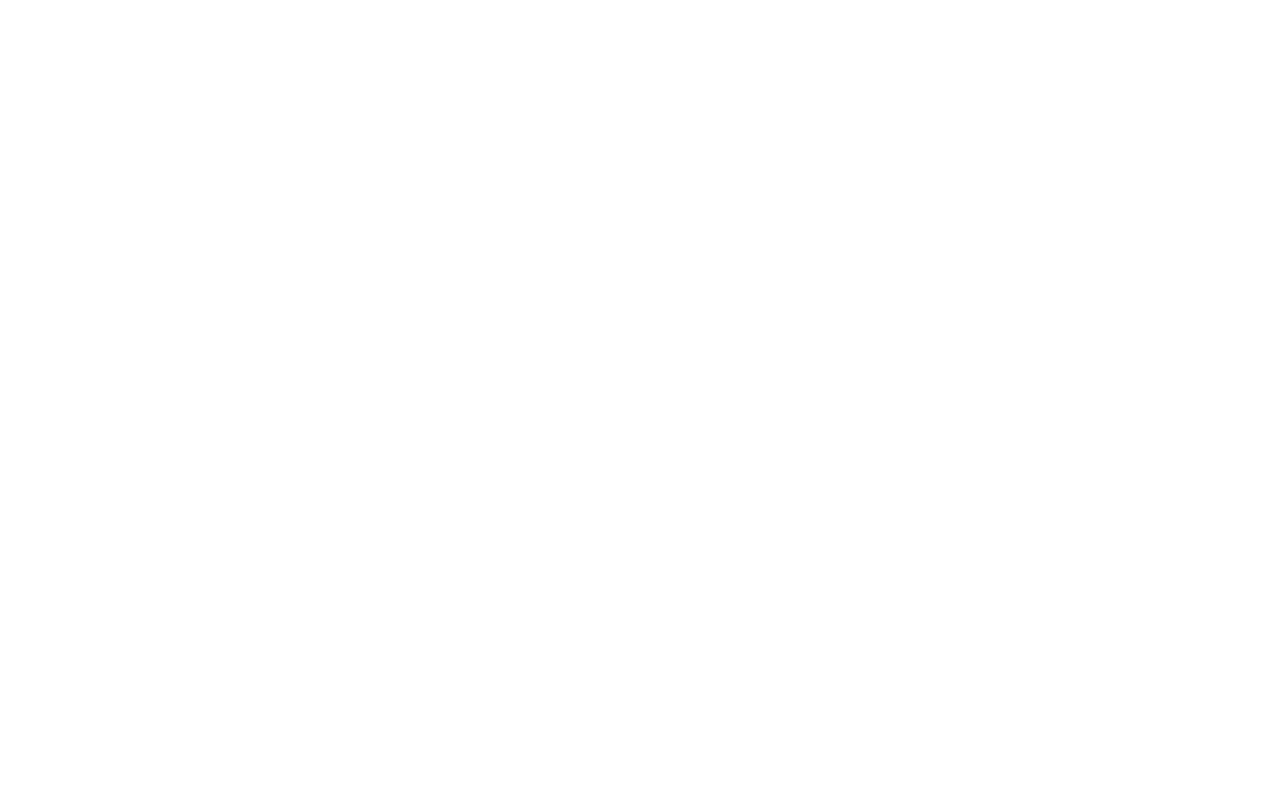
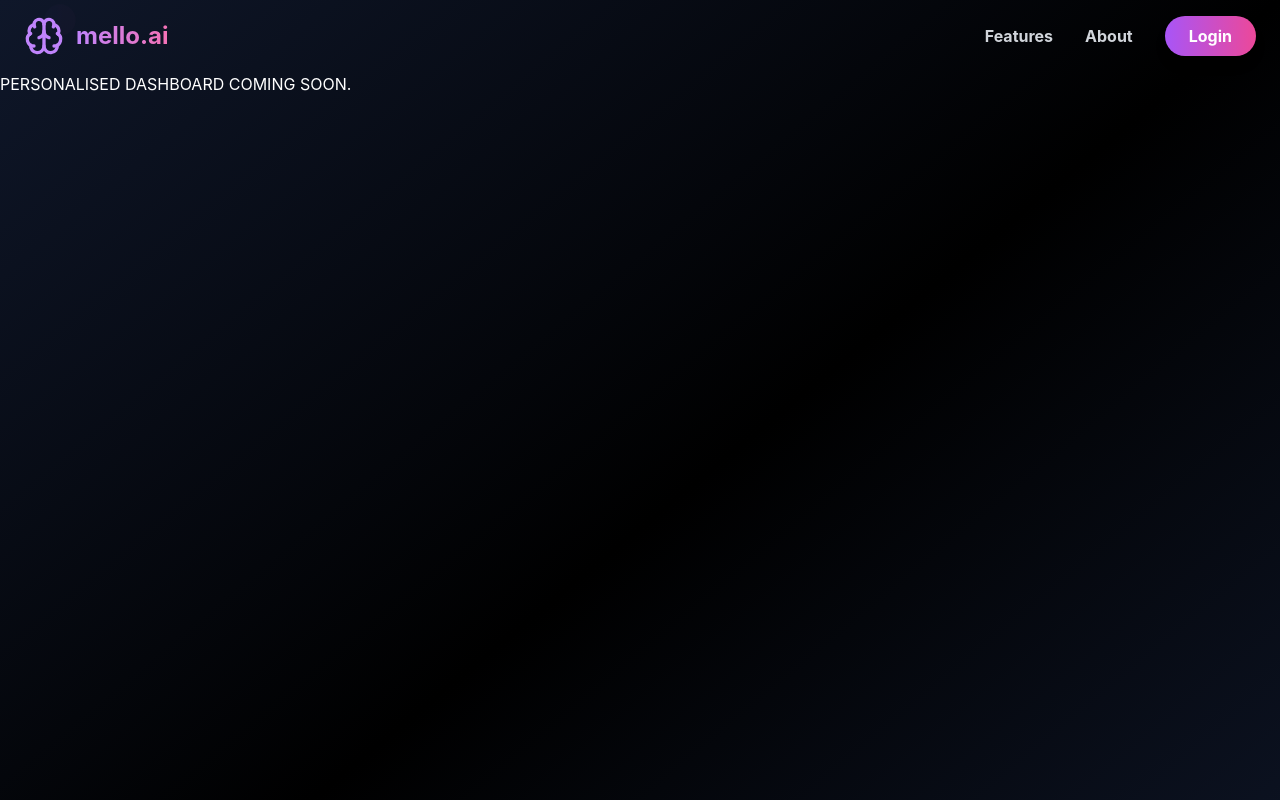
Before and after one commit to CodeMosaic7/learning-potato, a React (Vite) app in the folder ai-learning-frontend/: page /Roadmap in a window 1280 px wide. Before the commit this address had no page. Shown: the top 800 px of the page. Built offline with nearby package versions, Linux system fonts and the light colour scheme.

Commit message:
feat: Add Roadmap page and update navigation; refactor Home component for improved routing

```diff
--- a/ai-learning-frontend/src/App.jsx
+++ b/ai-learning-frontend/src/App.jsx
@@ -7,6 +7,7 @@
 import AuthComponent from './components/AuthComponent.jsx';
 import HomeWorkHelper from './pages/HomeWorkHelper.jsx';
 import Quiz from './pages/Quiz.jsx';
+import Roadmap from './pages/Roadmap.jsx'
 function App() {
   return (
     <BrowserRouter>
@@ -17,6 +18,7 @@
         <Route path="/chatbot" element={<Chatbot/>} />
         <Route path="/HomeWorkHelper" element={<HomeWorkHelper/>} />
         <Route path="/Quiz" element={<Quiz/>} />
+        <Route path="/Roadmap" element={<Roadmap/>}/>
       </Routes>
     </BrowserRouter>
   );
--- a/ai-learning-frontend/src/pages/Chatbot.jsx
+++ b/ai-learning-frontend/src/pages/Chatbot.jsx
@@ -73,9 +73,7 @@
     }
   };
 
-  // -----------------------------
   // SEND MESSAGE
-  // -----------------------------
   const sendMessage = async () => {
     if (!newMessage.trim()) return;
 
@@ -125,9 +123,7 @@
     navigate("/");
   };
 
-  // -----------------------------
   // LOADING SCREEN
-  // -----------------------------
   if (isLoading) {
     return (
       <div className="min-h-screen bg-gradient-to-br from-[#080C1A] via-[#0F0A21] to-[#080C1A] flex items-center justify-center">
@@ -139,9 +135,7 @@
     );
   }
 
-  // -----------------------------
   // MAIN CHAT UI (UPDATED)
-  // -----------------------------
   return (
     <div className="min-h-screen bg-gradient-to-br from-[#080C1A] via-[#0F0A21] to-[#080C1A] text-white flex flex-col">
 
--- a/ai-learning-frontend/src/pages/Home.jsx
+++ b/ai-learning-frontend/src/pages/Home.jsx
@@ -6,7 +6,7 @@
 
 const Home = () => {
   const [isVisible, setIsVisible] = useState(false);
-  const navigate=useNavigate();
+  const navigate = useNavigate();
   // Set isVisible to true on component mount to trigger animations
   useEffect(() => {
     setIsVisible(true);
@@ -35,10 +35,18 @@
       icon: <Target className="w-8 h-8" />,
       title: "Progress Tracking",
       description: "Comprehensive analytics to monitor your learning journey and achievements.",
-      path: "/Dashboard"
+      path: "/Roadmap"
     }
   ];
 
+  const handleStartLearning=()=>{
+    const token=localStorage.getItem("token");
+    if (token){
+      navigate("./dashboard")
+    } else {
+      navigate("./login")
+    }
+  }
   return (
     <div className="min-h-screen bg-gradient-to-br from-slate-900 via-black to-slate-900 text-white overflow-hidden">
 
@@ -48,12 +56,10 @@
         <div className="absolute top-3/4 right-1/4 w-64 h-64 bg-blue-500/10 rounded-full blur-3xl animate-pulse" style={{animationDelay: '1s'}}></div>
         <div className="absolute top-1/2 left-1/2 w-32 h-32 bg-pink-500/10 rounded-full blur-2xl animate-pulse" style={{animationDelay: '2s'}}></div>
       </div>
-
       {/* Navigation */}
       <Header />
-
       {/* Hero Section */}
-      <section className="relative z-10 container mx-auto px-6 py-20">
+      <section className="h-screen relative z-10 container mx-auto px-6 py-20">
         <div className={`text-center transition-all duration-1000 ${isVisible ? 'opacity-100 translate-y-0' : 'opacity-0 translate-y-10'}`}>
           <div className="inline-flex items-center space-x-2 bg-purple-500/20 backdrop-blur-sm border border-purple-500/30 rounded-full px-4 py-2 mb-8">
             <Zap className="w-4 h-4 text-yellow-400" />
@@ -73,7 +79,7 @@
           </p>
 
           <div className="flex flex-col sm:flex-row gap-4 justify-center items-center">
-            <button className="group bg-gradient-to-r from-purple-500 to-pink-500 hover:from-purple-600 hover:to-pink-600 px-8 py-4 rounded-full text-lg font-semibold transition-all duration-300 transform hover:scale-105 shadow-2xl hover:shadow-purple-500/50 flex items-center space-x-2">
+            <button onClick={handleStartLearning} className="group bg-gradient-to-r from-purple-500 to-pink-500 hover:from-purple-600 hover:to-pink-600 px-8 py-4 rounded-full text-lg font-semibold transition-all duration-300 transform hover:scale-105 shadow-2xl hover:shadow-purple-500/50 flex items-center space-x-2">
               <PlayCircle className="w-6 h-6 group-hover:animate-bounce" />
               <span>Start Learning</span>
               <ArrowRight className="w-5 h-5 group-hover:translate-x-1 transition-transform" />
@@ -83,7 +89,7 @@
       </section>
 
       {/* Features Section */}
-      <section id="features" className="relative z-10 container mx-auto px-6 py-20">
+      <section id="features" className="h-screen relative z-10 container mx-auto px-6 py-20">
         <div className="text-center mb-16">
           <h2 className="text-4xl md:text-5xl font-bold mb-4">
             Exclusive Features
@@ -118,7 +124,6 @@
           ))}
         </div>
       </section>
-
       {/* Footer */}
       <Footer/>
 
--- /dev/null
+++ b/ai-learning-frontend/src/pages/Roadmap.jsx
@@ -0,0 +1,14 @@
+import Footer from "../components/Footer"
+import Header from "../components/Header"
+const Roadmap=()=>{
+    return(
+        <div className="min-h-screen bg-gradient-to-br from-slate-900 via-black to-slate-900 text-white">
+            <Header/>
+            <h1 className="h-screen">PERSONALISED DASHBOARD COMING SOON.</h1>
+            <Footer/>
+
+        </div>
+    )
+}
+
+export default Roadmap;
```
